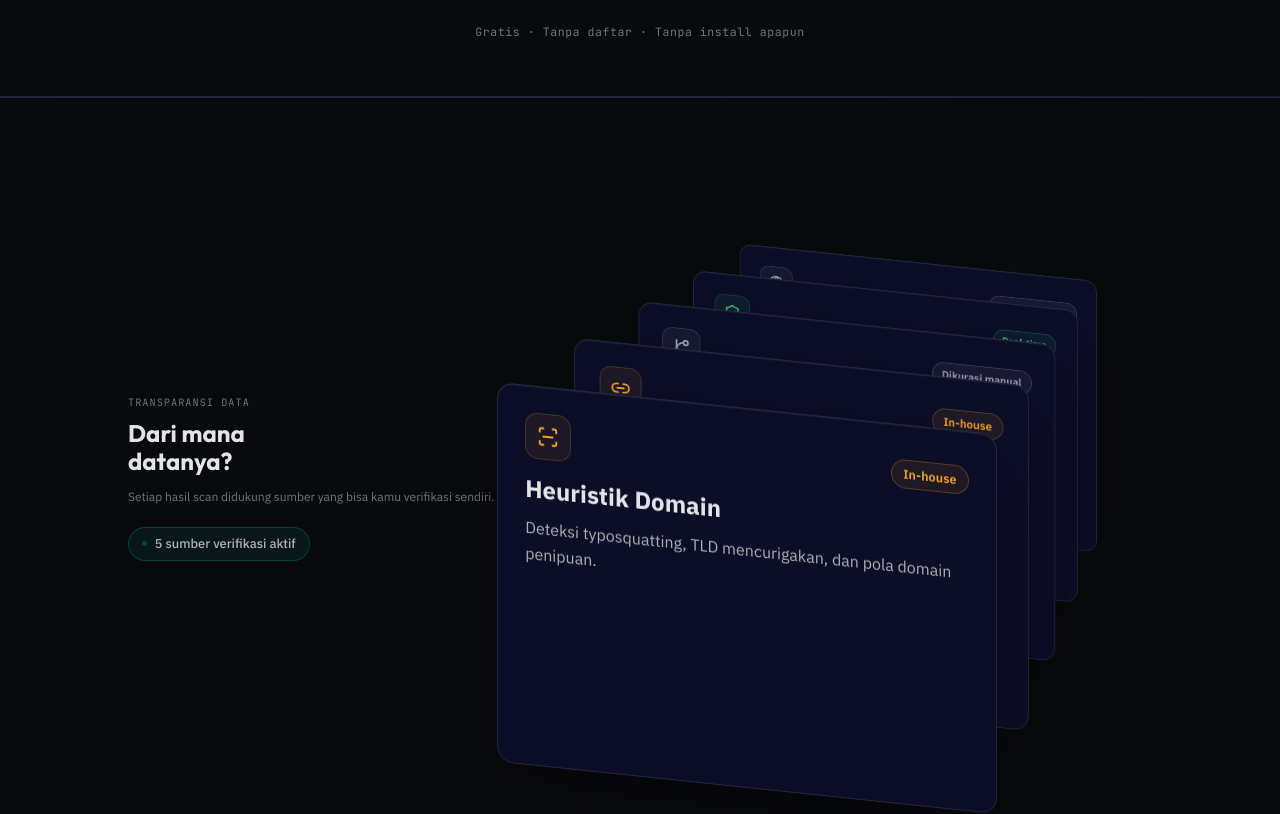
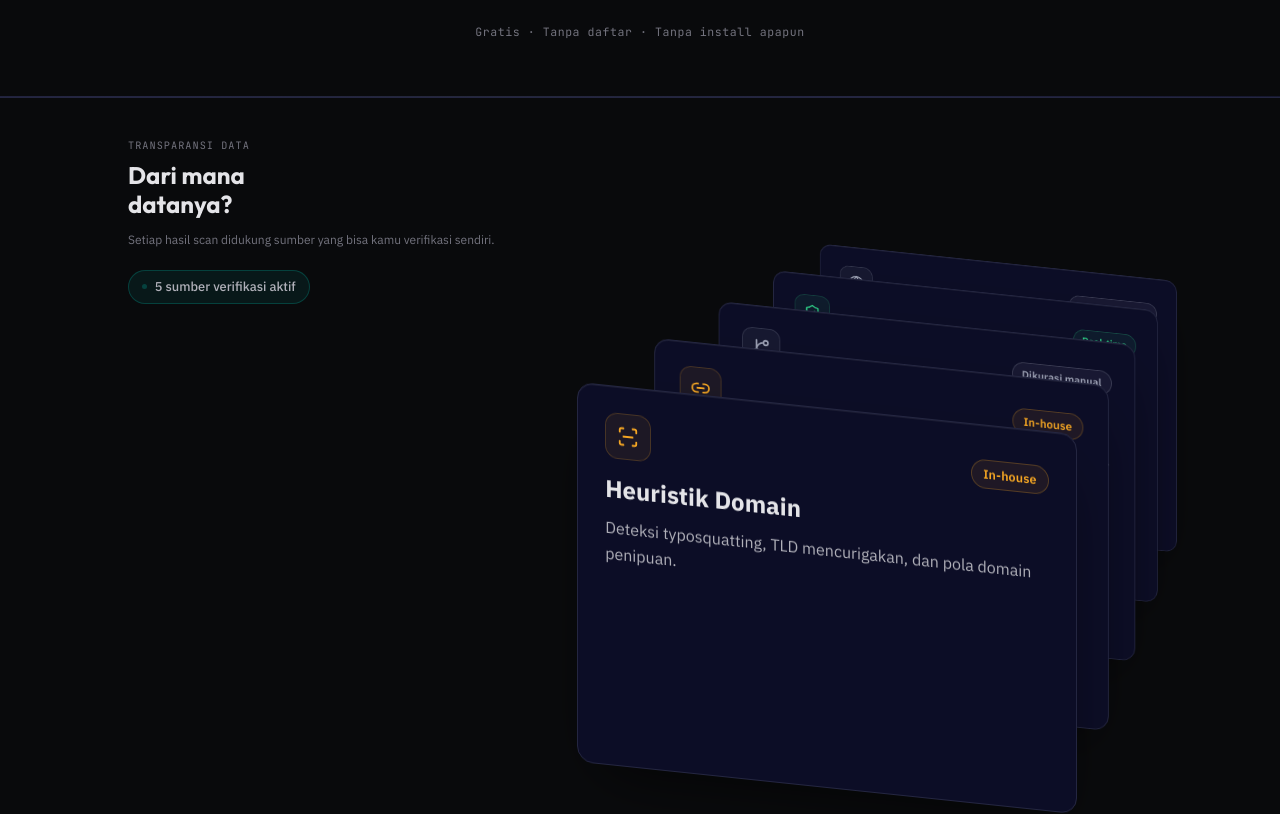
Before and after one commit to michiooo290-rgb/ceklink, a Next.js app: page / in a window 1280 px wide. Shown: the part 3500-4314 px from the top of the page. Built offline with nearby package versions, Linux system fonts and the light colour scheme; no server answers.

Commit message:
style: shift CardSwap right + sticky left copy on scroll

```diff
--- a/components/DataSources.css
+++ b/components/DataSources.css
@@ -8,10 +8,15 @@
   align-items: center;
 }
 
+/* Teks kiri: tetap menempel (sticky) saat section di-scroll,
+   tidak ikut kabur bersama tumpukan kartu. top 6rem = di bawah navbar. */
 .datasrc-showcase .datasrc-header {
   text-align: left;
   margin: 0;
   max-width: none;
+  align-self: start;
+  position: sticky;
+  top: 6rem;
 }
 
 /* Badge live real-time di kolom kiri */
@@ -40,14 +45,14 @@
   clip-path: polygon(-100% -100%, 200% -100%, 200% 100%, -100% 100%);
 }
 
-/* Pusatkan massa tumpukan di panggung; digeser kiri-bawah agar titik
-   tengah tumpukan jatuh di tengah, dengan margin aman di sisi bawah. */
+/* Tumpukan digeser sedikit ke kanan (offset x -40) agar kartu depan
+   tidak menabrak teks di kiri; tetap turun sedikit dengan margin aman. */
 .datasrc-stage .card-swap-container {
   left: 50%;
   top: 50%;
   right: auto;
   bottom: auto;
-  transform: translate(calc(-50% - 120px), calc(-50% + 120px));
+  transform: translate(calc(-50% - 40px), calc(-50% + 120px));
   transform-origin: center center;
 }
 
@@ -140,11 +145,16 @@
     grid-template-columns: 1fr;
     gap: 1.5rem;
   }
+  /* 1 kolom: matikan sticky agar teks tidak menutupi kartu */
+  .datasrc-showcase .datasrc-header {
+    position: static;
+    top: auto;
+  }
   .datasrc-stage {
     min-height: 540px;
   }
   .datasrc-stage .card-swap-container {
-    transform: translate(calc(-50% - 96px), calc(-50% + 100px)) scale(0.8);
+    transform: translate(-50%, calc(-50% + 100px)) scale(0.8);
   }
 }
 
@@ -153,6 +163,6 @@
     min-height: 440px;
   }
   .datasrc-stage .card-swap-container {
-    transform: translate(calc(-50% - 72px), calc(-50% + 78px)) scale(0.6);
+    transform: translate(-50%, calc(-50% + 78px)) scale(0.6);
   }
 }
```
